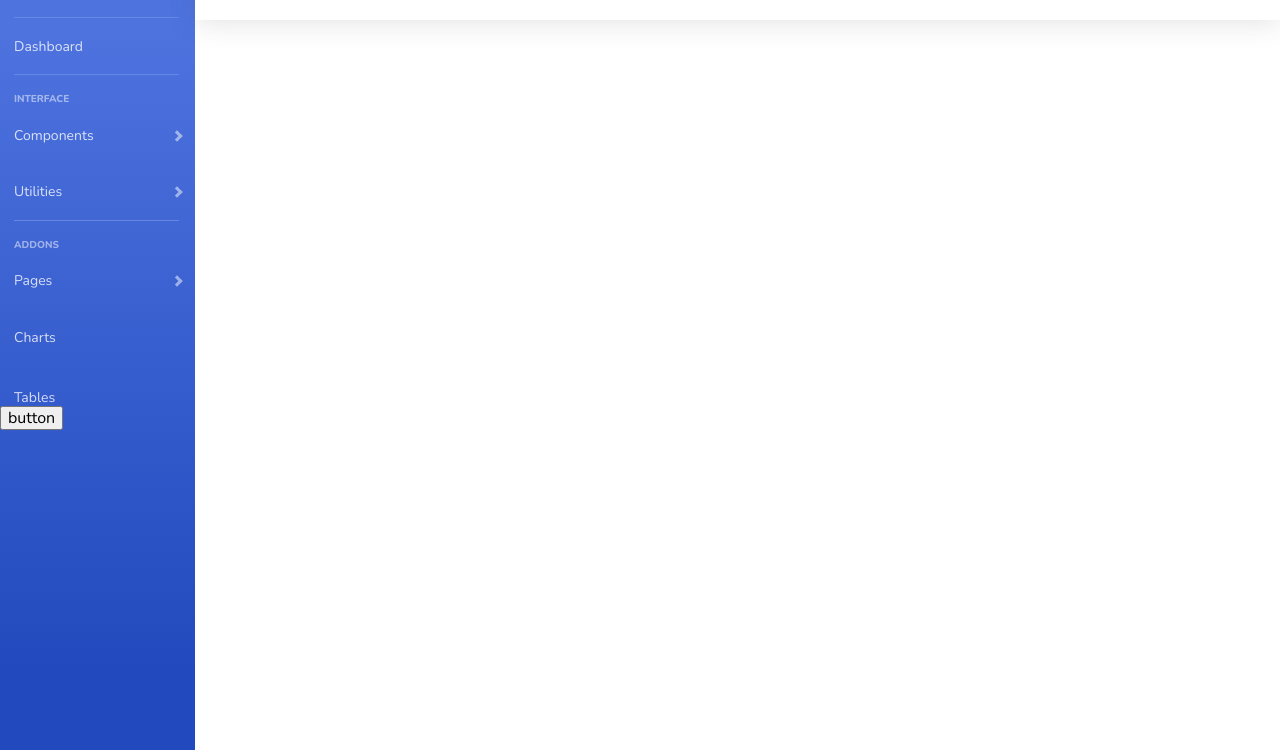
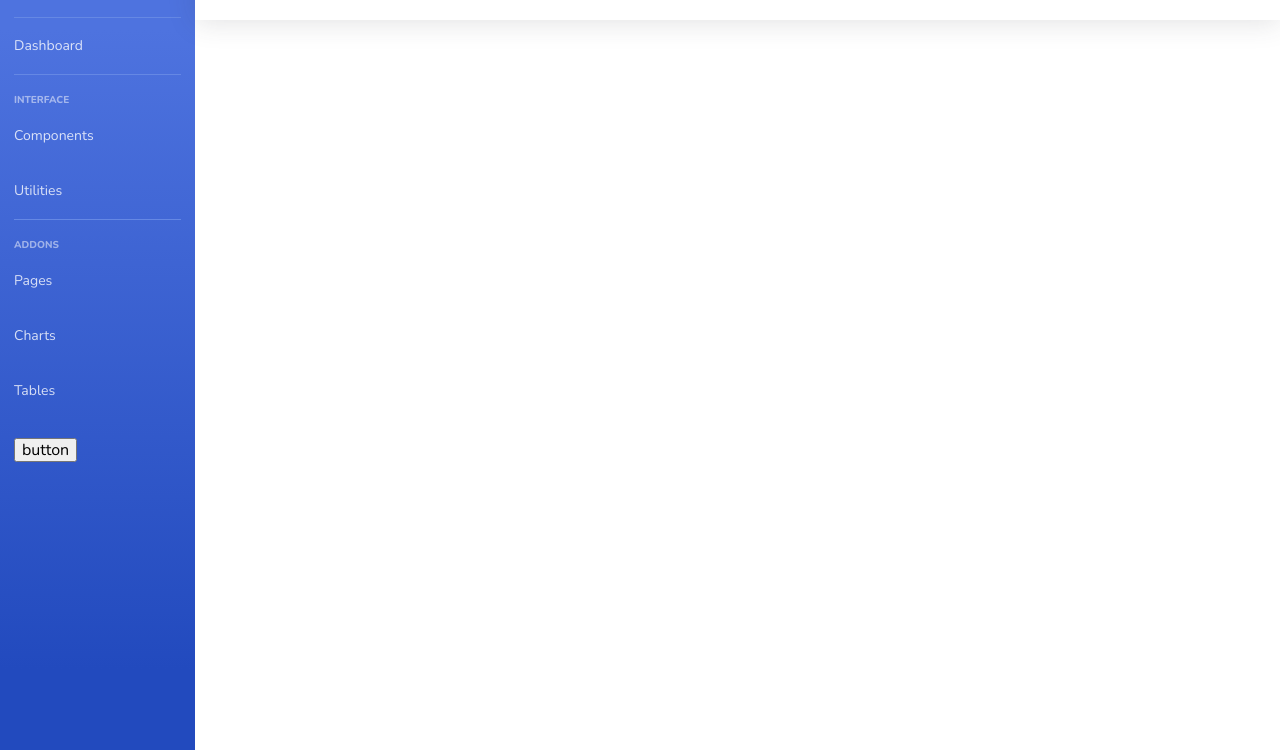
Before and after one commit to st63/newExample, a plain HTML site: page index.html in a window 1280 px wide. Shown: the part 50-800 px from the top of the page. Drawn offline with nearby package versions, Linux system fonts and the light colour scheme.

Commit message:
Add items to the left panel

```diff
--- a/index.html
+++ b/index.html
@@ -14,10 +14,53 @@
 </head>
 
 <body>
+    <div class="container">
+        <div class="sidebar">
+            <div class="logo">ADMIN</div>
+            <div class="nav">
+                <div class="nav__box">
+                    <div class="border"></div>
+                    <div class="nav__item nav__item-different">
+                        <a href="" class="nav__link">Dashboard</a>
+                    </div>
+                    <div class="border"></div>
+                </div>
+                <div class="nav__box">
+                    <div class="nav__title">INTERFACE</div>
+                    <div class="nav__item">
+                        <a href="" class="nav__link">Components</a>
+                    </div>
+                    <div class="nav__item nav__item-different">
+                        <a href="" class="nav__link">Utilities</a>
+                    </div>
+                    <div class="border"></div>
+                </div>
+                <div class="nav__box">
+                    <div class="nav__title">ADDONS</div>
+                    <div class="nav__item">
+                        <a href="" class="nav__link">Pages</a>
+                    </div>
+                    <div class="nav__item">
+                        <a href="" class="nav__link">Charts</a>
+                    </div>
+                    <div class="nav__item">
+                        <a href="" class="nav__link">Tables</a>
+                    </div>
+                </div>
+                <button>button</button>
+            </div>
+        </div>
 
-    <div class="container">
+        <div class="right">
+            <div class="header"></div>
+            <div class="content"></div>
+        </div>
+
+    </div>
+
+    <!--<div class="container">
         <div class="left">
-            <div class="admin">ADMIN</div>
+            <div class="logo">ADMIN</div>
             <div class="border border__one"></div>
             <div class="text dashboard"><a href="">Dashboard</a></div>
             <div class="border border__two"></div>
@@ -44,7 +87,7 @@
             <div class="header"></div>
             <div class="content"></div>
         </div>
-    </div>
+    </div>-->
 
     <script src="https://ajax.googleapis.com/ajax/libs/jquery/3.5.1/jquery.min.js"></script>
     <script src="script.js"></script>
--- a/script.js
+++ b/script.js
@@ -2,7 +2,7 @@ $(function(){
 
 
 $('button').click(function(){
-    $('.left').toggleClass('size');
+    $('.sidebar').toggleClass('size');
 });
 
 
--- a/style.css
+++ b/style.css
@@ -1,42 +1,27 @@
+  /*font-family: 'Nunito', sans-serif;
+  font-family: 'Roboto', sans-serif;*/
   *{
     box-sizing: border-box;
   }
-a {
+  a{
     text-decoration: none;
     color: #fff;
   }
-/*font-family: 'Nunito', sans-serif;
-font-family: 'Roboto', sans-serif;*/
+  ul{
+    list-style: none;
+  }
   .container{
     display: flex;
     justify-content: flex-start;
     height: 100vh;
-    font-family: 'Nunito', sans-serif;
     color: #fff;
 }
-  .left{
+  .sidebar{
     width: 195px;
     background: linear-gradient(180deg, #4e73df 10%, #224abe 90%);
-  }
-  .size{
-      width: 65px;
-  }
-  .text{
-    opacity: .8;
-    font-size: 14px;
-    margin-left: 14px;
-  }
-  .text:hover{
-    opacity: 1;
-    cursor: pointer;
-  }
-  .text__sm{
-    font-size: 10px;
-    font-weight: 800;
-    margin-left: 14px;
-    opacity: .5;
-    margin-top: 19px;
-    margin-bottom: 26px;
+    font-family: 'Nunito', sans-serif;
+    padding: 0px 14px 0px 14px;
+    transition: 0.3s ease-out; /*красота анимашки*/
   }
   .right{
     flex-grow: 1; /*Для управления шириной flex элементов*/
@@ -49,12 +34,9 @@ font-family: 'Roboto', sans-serif;*/
   .content{
     background-color: #f8f9fc;
   }
-  .admin,
-  .interface,
-  .addons{
-  }
-  .admin{
+  .logo{
     margin-top: 23px;
+    padding-bottom: 6px;
     font-weight: 800;
     letter-spacing: 1px;
     font-size: 16px;
@@ -62,40 +44,31 @@ font-family: 'Roboto', sans-serif;*/
   }
   .border{
     border-bottom: 1px solid #6588E4;
-    margin-left: 14px;
-    width: 165px;
+    width: 100%;
+    margin: 20px 0px 20px 0px;
   }
-  .border__one{
-    margin-top: 26px;
+  .nav__title{
+    font-size: 10px;
+    font-weight: 800;
+    opacity: .5;
+    margin-bottom: 21px;
   }
-  .border__two{
-    margin-top: 19px;
+  .nav__item{
+    opacity: .8;
+    font-size: 14px;
+    margin-bottom: 39px;
   }
-  .border__three{
-    margin-top: 23px;
+  .nav__item:hover{
+    opacity: 1;
+    cursor: pointer;
   }
-  .dashboard{
-      margin-top: 21px;
+  .nav__item-different{
+    margin-bottom: 0px;
   }
-  .arrow__box-one{
-      margin-bottom: 48px;
+  .size{
+    width: 65px;
   }
-  .arrow__box-three{
-      margin-bottom: 44px;
-  }
-  .charts{
-    margin-bottom: 44px;
-  }
-  .components,
-  .utilities,
-  .pages{
-      line-height: 0.6;
-  }
-  .arrow__box{
-      display: flex;
-      justify-content: space-between;
-  }
-  .arrow {
+  /*.arrow {
     width: 60px;
     height: 60px;
     border-top: 3px solid #fff;
```
Lines whose indentation alone changed are shown as unchanged.
